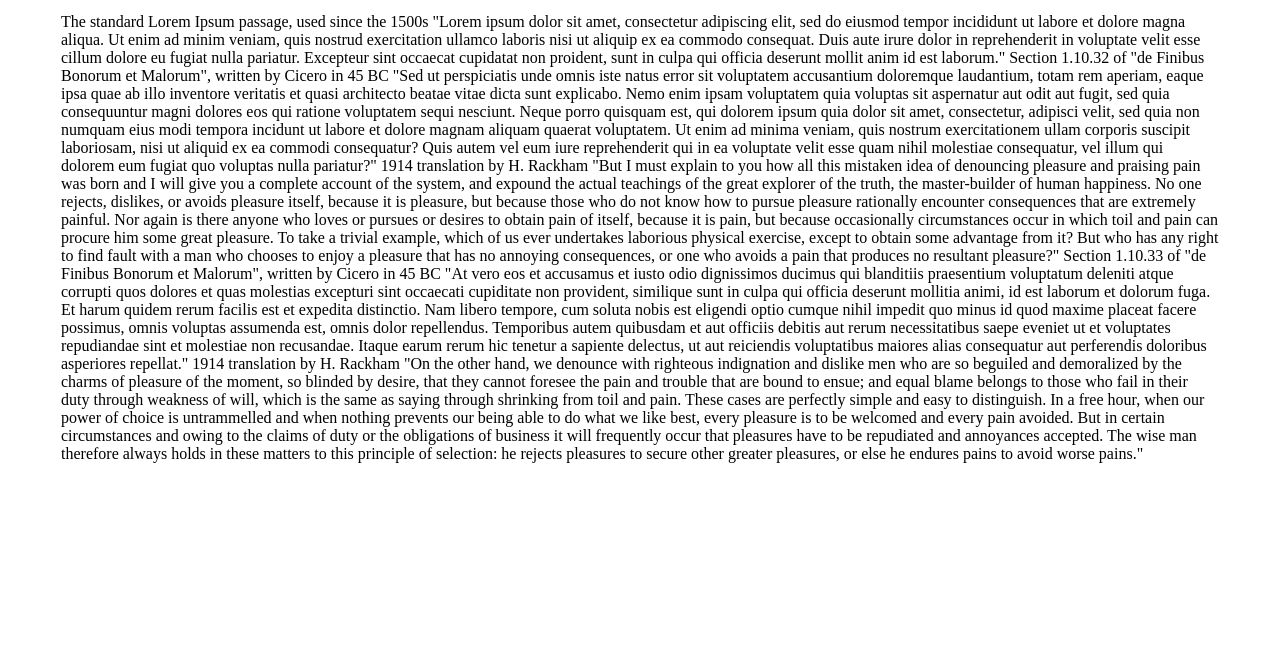
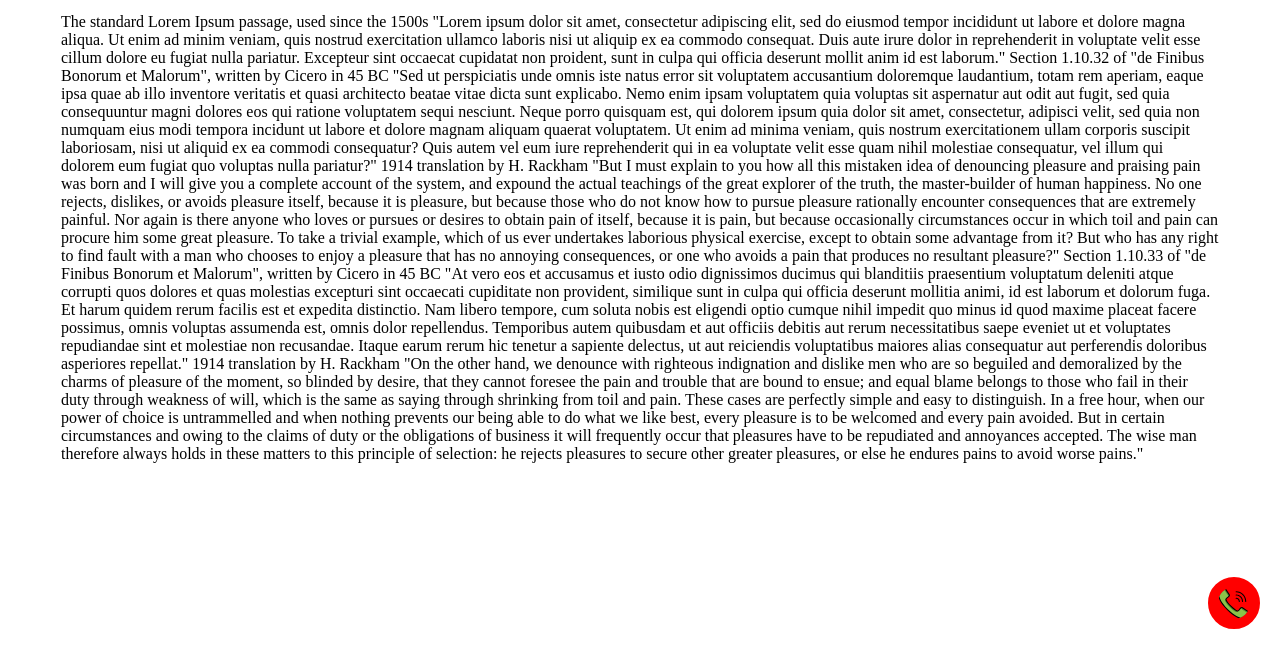
Before and after one commit to davistroPc/restaurante-prototipo, a plain HTML site: page horarios.html in a window 1280 px wide. Shown: the part 91-758 px from the top of the page. Drawn offline with Linux system fonts and the light colour scheme.

Commit message:
Mejoras en el header y agregue boton flotante de llamada

```diff
--- a/horarios.html
+++ b/horarios.html
@@ -26,6 +26,7 @@
          </a>
      </nav>
     <article>
+  <a href="" class="button"> <div><img class="icon-btn" src="./assets/icons/llamanos.svg" height="32" width="32" alt=""></div> </a>
       <p>
 
 The standard Lorem Ipsum passage, used since the 1500s
--- /dev/null
+++ b/styles/buttons.css
@@ -0,0 +1,9 @@
+.icon-btn{
+    position: fixed;
+    bottom: 80px;
+    right: 20px;
+   /* falta agragar el border */
+   border: 10px solid red;
+    border-radius: 50%;
+    background-color: red;
+}
--- a/styles/main.css
+++ b/styles/main.css
@@ -1,5 +1,6 @@
 @import "header.css";
 @import "wrapper.css";
+@import "buttons.css";
 
 
 a{
```
